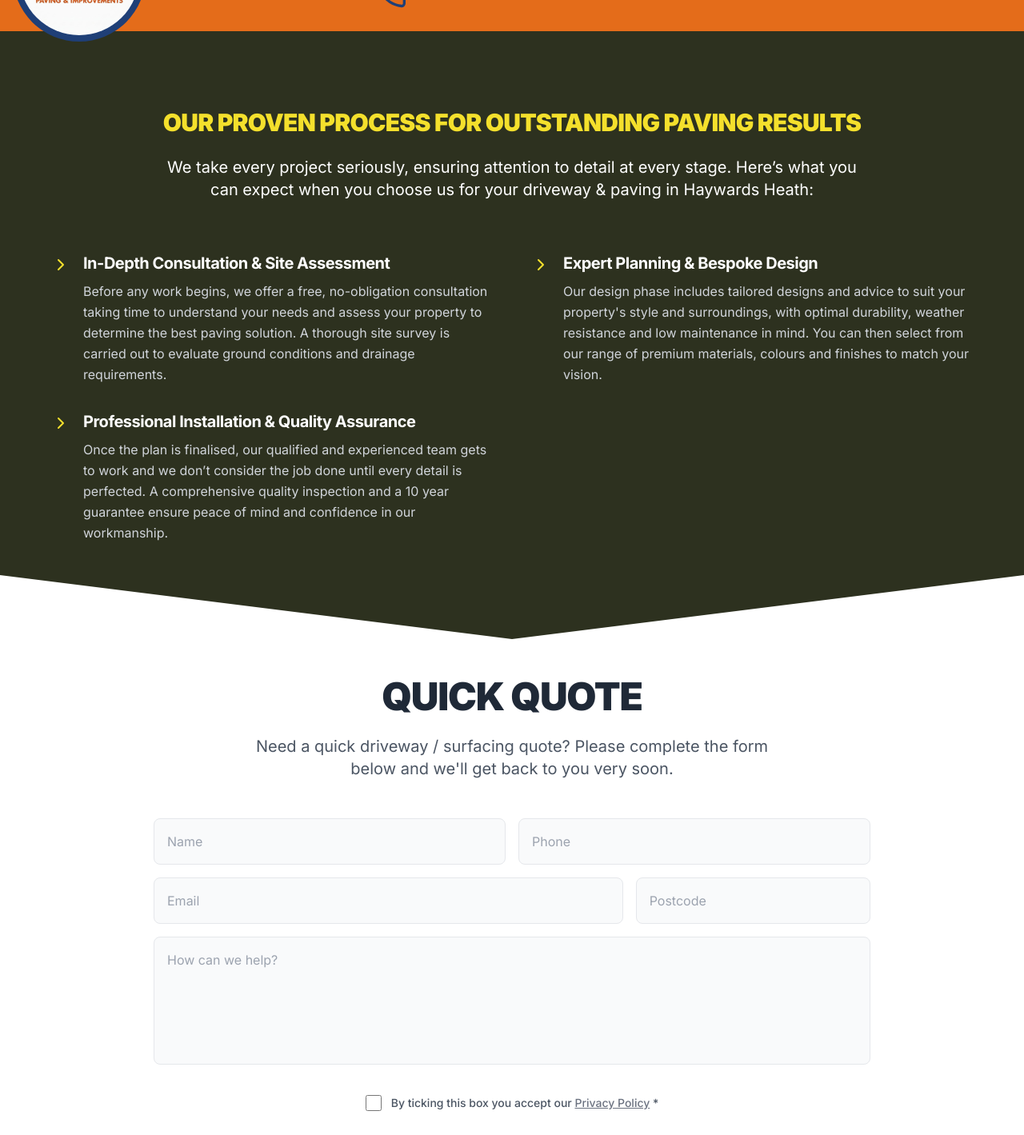
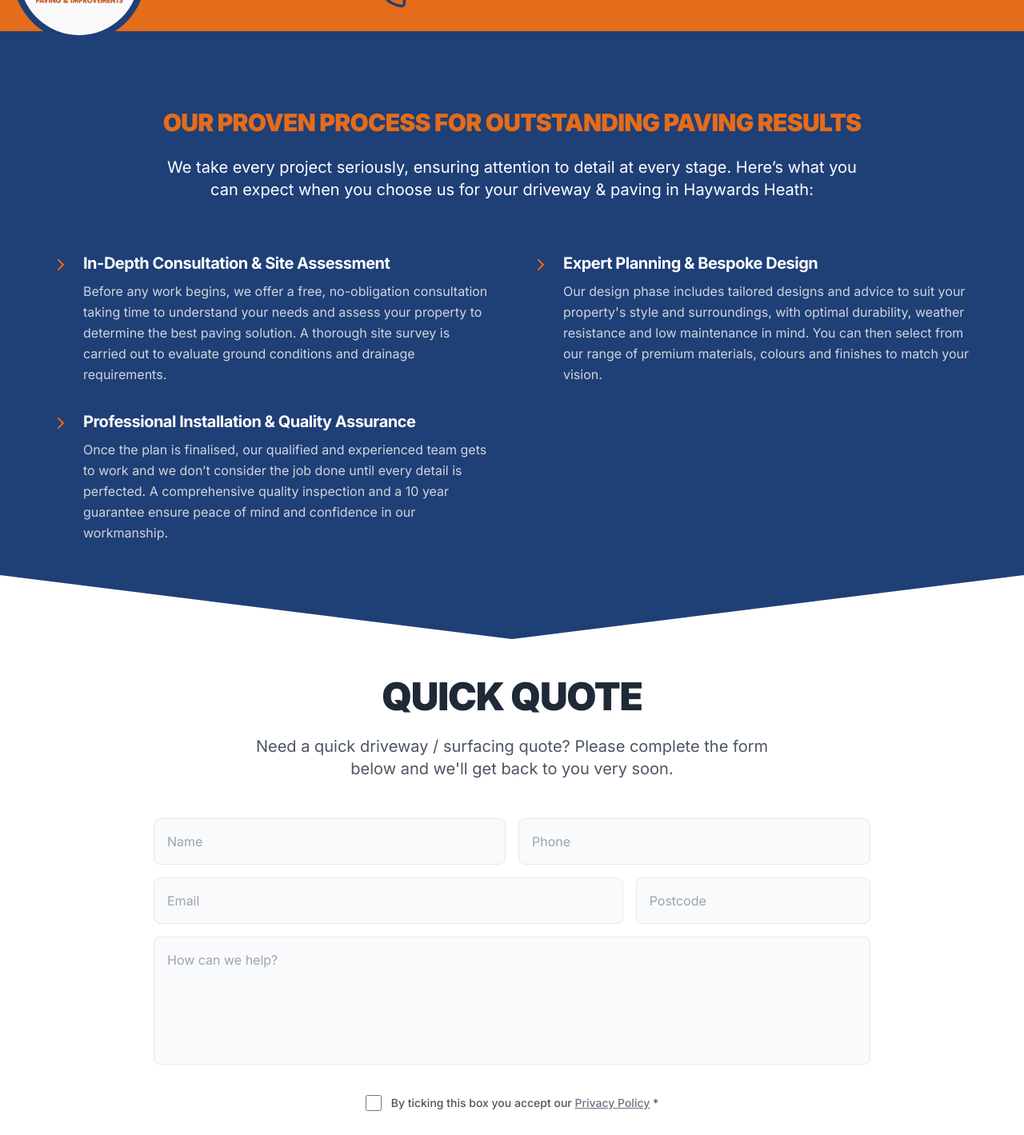
Before and after one commit to abubakarva33/fuller_paving, a Next.js app: page / in a window 1280 px wide. Shown: the part 4540-5959 px from the top of the page at 80% size. Built offline with nearby package versions, Linux system fonts and the light colour scheme.

Commit message:
color adjusted

```diff
--- a/components/ProcessResultsSection.tsx
+++ b/components/ProcessResultsSection.tsx
@@ -16,13 +16,13 @@ export const ProcessResultsSection = ({ data }: ProcessResultsProps) => {
 
   return (
     <div>
-    <section className="bg-[#2D311F] pt-24 pb-10 px-4">
+    <section className="bg-primary pt-24 pb-10 px-4">
       <div className="max-w-6xl mx-auto text-center relative z-10">
         <motion.h2
           initial={{ opacity: 0, y: 20 }}
           whileInView={{ opacity: 1, y: 0 }}
           viewport={{ once: true }}
-          className="text-2xl md:text-3xl font-black text-[#F4E02C] mb-6 uppercase tracking-tight"
+          className="text-2xl md:text-3xl font-black text-accent mb-6 uppercase tracking-tight"
         >
           {data.title}
         </motion.h2>
@@ -48,7 +48,7 @@ export const ProcessResultsSection = ({ data }: ProcessResultsProps) => {
                 transition={{ delay: idx * 0.1 }}
                 className="flex gap-4 group"
               >
-                <ChevronRight className="w-6 h-6 text-[#F4E02C] flex-shrink-0 mt-1 group-hover:translate-x-1 transition-transform" />
+                <ChevronRight className="w-6 h-6 text-accent flex-shrink-0 mt-1 group-hover:translate-x-1 transition-transform" />
                 <div className="space-y-2">
                   <h3 className="text-xl font-bold text-white tracking-tight">
                     {item.title}
@@ -70,7 +70,7 @@ export const ProcessResultsSection = ({ data }: ProcessResultsProps) => {
         <svg
           viewBox="0 0 1200 120"
           preserveAspectRatio="none"
-          className="relative block w-full h-full fill-[#2D311F]"
+          className="relative block w-full h-full fill-primary"
         >
           <path d="M600 120L1200 0H0L600 120Z"></path>
         </svg>
--- a/components/QuickQuoteForm.tsx
+++ b/components/QuickQuoteForm.tsx
@@ -39,30 +39,30 @@ export const QuickQuoteForm = ({ serviceName = "driveway / surfacing" }: QuickQu
             <input
               type="text"
               placeholder="Name"
-              className="w-full p-4 rounded-lg bg-gray-50 border border-gray-200 focus:outline-none focus:border-[#F4E02C] text-gray-900 transition-all placeholder:text-gray-400"
+              className="w-full p-4 rounded-lg bg-gray-50 border border-gray-200 focus:outline-none focus:border-accent text-gray-900 transition-all placeholder:text-gray-400"
             />
             <input
               type="tel"
               placeholder="Phone"
-              className="w-full p-4 rounded-lg bg-gray-50 border border-gray-200 focus:outline-none focus:border-[#F4E02C] text-gray-900 transition-all placeholder:text-gray-400"
+              className="w-full p-4 rounded-lg bg-gray-50 border border-gray-200 focus:outline-none focus:border-accent text-gray-900 transition-all placeholder:text-gray-400"
             />
           </div>
           <div className="grid grid-cols-1 md:grid-cols-[2fr_1fr] gap-4">
             <input
               type="email"
               placeholder="Email"
-              className="w-full p-4 rounded-lg bg-gray-50 border border-gray-200 focus:outline-none focus:border-[#F4E02C] text-gray-900 transition-all placeholder:text-gray-400"
+              className="w-full p-4 rounded-lg bg-gray-50 border border-gray-200 focus:outline-none focus:border-accent text-gray-900 transition-all placeholder:text-gray-400"
             />
             <input
               type="text"
               placeholder="Postcode"
-              className="w-full p-4 rounded-lg bg-gray-50 border border-gray-200 focus:outline-none focus:border-[#F4E02C] text-gray-900 transition-all placeholder:text-gray-400"
+              className="w-full p-4 rounded-lg bg-gray-50 border border-gray-200 focus:outline-none focus:border-accent text-gray-900 transition-all placeholder:text-gray-400"
             />
           </div>
           <textarea
             placeholder="How can we help?"
             rows={5}
-            className="w-full p-4 rounded-lg bg-gray-50 border border-gray-200 focus:outline-none focus:border-[#F4E02C] text-gray-900 transition-all placeholder:text-gray-400 resize-none h-40"
+            className="w-full p-4 rounded-lg bg-gray-50 border border-gray-200 focus:outline-none focus:border-accent text-gray-900 transition-all placeholder:text-gray-400 resize-none h-40"
           ></textarea>
 
           <div className="flex flex-col items-center gap-8 pt-4">
@@ -71,7 +71,7 @@ export const QuickQuoteForm = ({ serviceName = "driveway / surfacing" }: QuickQu
                 type="checkbox"
                 checked={agreed}
                 onChange={() => setAgreed(!agreed)}
-                className="w-5 h-5 rounded border-gray-300 text-[#F4E02C] focus:ring-[#F4E02C] transition-all cursor-pointer"
+                className="w-5 h-5 rounded border-gray-300 text-accent focus:ring-accent transition-all cursor-pointer"
               />
               <span className="text-gray-600 text-sm font-medium">
                 By ticking this box you accept our <span className="text-gray-500 underline cursor-pointer hover:text-gray-900 transition-colors">Privacy Policy</span> *
@@ -79,7 +79,7 @@ export const QuickQuoteForm = ({ serviceName = "driveway / surfacing" }: QuickQu
             </label>
 
             <button
-              className="bg-[#F4E02C] text-gray-900 font-black py-4 px-16 rounded-lg hover:bg-[#e6d320] transition-all shadow-md uppercase tracking-widest text-lg"
+              className="bg-accent text-white font-black py-4 px-16 rounded-lg hover:bg-orange-600 transition-all shadow-md uppercase tracking-widest text-lg"
             >
               Send
             </button>
--- a/components/WhyChooseSection.tsx
+++ b/components/WhyChooseSection.tsx
@@ -13,7 +13,7 @@ interface WhyChooseProps {
 
 export const WhyChooseSection = ({ data }: WhyChooseProps) => {
   return (
-    <section className="py-20 px-4 bg-[#2D311F] relative overflow-hidden">
+    <section className="py-20 px-4 bg-primary relative overflow-hidden">
       {/* Background Watermark */}
       <div className="absolute inset-0 opacity-[0.03] flex items-center justify-center pointer-events-none select-none">
         <span className="text-[30vw] font-black text-white transform -rotate-12 italic uppercase tracking-tighter">
@@ -27,7 +27,7 @@ export const WhyChooseSection = ({ data }: WhyChooseProps) => {
             initial={{ opacity: 0, y: 20 }}
             whileInView={{ opacity: 1, y: 0 }}
             viewport={{ once: true }}
-            className="text-2xl md:text-4xl font-black text-[#D4AF37] mb-8 uppercase tracking-tight"
+            className="text-2xl md:text-4xl font-black text-accent mb-8 uppercase tracking-tight"
           >
             {data.title}
           </motion.h2>
@@ -58,8 +58,8 @@ export const WhyChooseSection = ({ data }: WhyChooseProps) => {
               transition={{ delay: idx * 0.05 }}
               className="bg-gray-100/95 p-5 rounded-lg flex gap-4 items-start shadow-md hover:shadow-xl transition-all group"
             >
-              <div className="bg-[#D4AF37]/10 p-2 rounded-lg flex-shrink-0 group-hover:scale-110 transition-transform">
-                <Layers className="w-6 h-6 text-[#D4AF37]" />
+              <div className="bg-accent/10 p-2 rounded-lg flex-shrink-0 group-hover:scale-110 transition-transform">
+                <Layers className="w-6 h-6 text-accent" />
               </div>
               <div className="space-y-1">
                 <h3 className="text-lg font-black text-gray-900 leading-snug">
```
